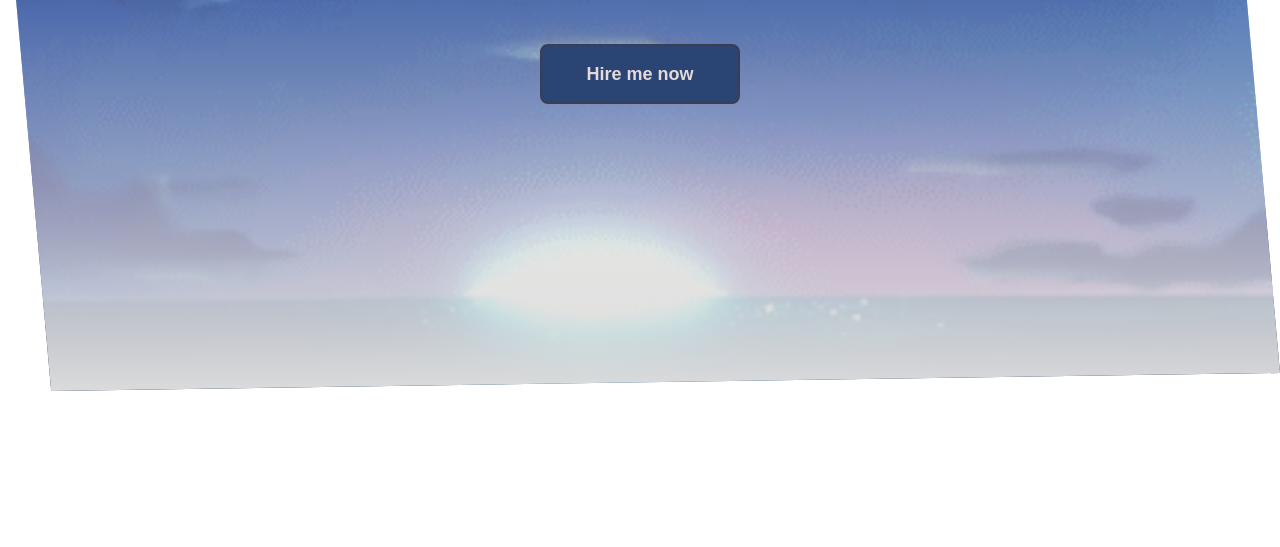
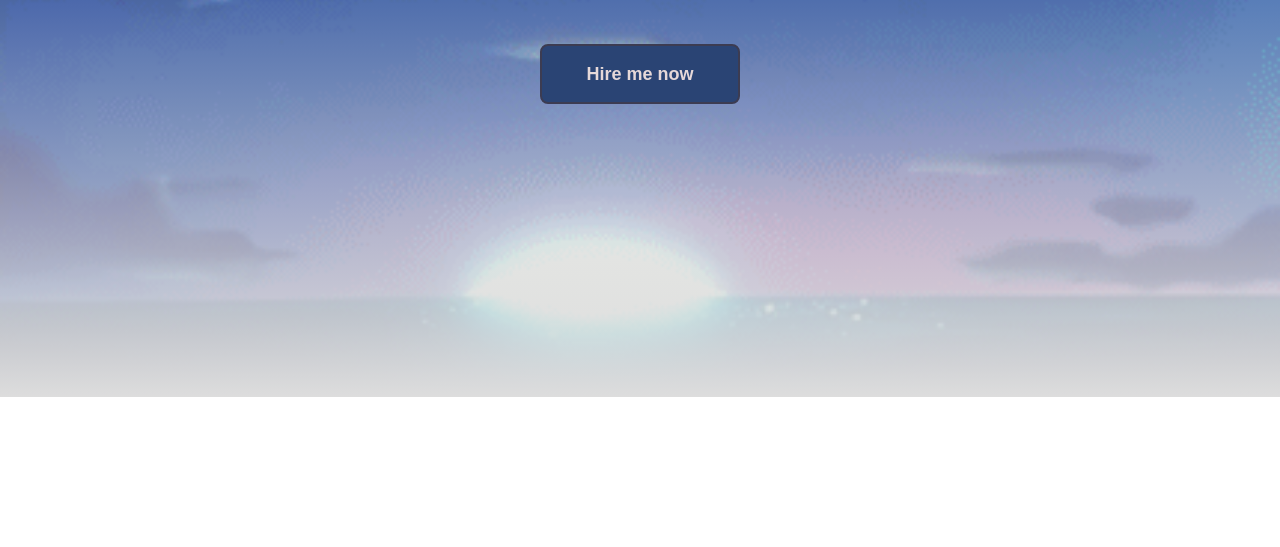
Before and after one commit to sumayaakter533/conceptual-session-1, a plain HTML site: page index.html in a window 1280 px wide. Shown: the part 253-800 px from the top of the page. Drawn offline with Linux system fonts and the light colour scheme.

Commit message:
Comment out clip-path from #heading-parent

```diff
--- a/css/style.css
+++ b/css/style.css
@@ -25,7 +25,7 @@ h1 {
   /* max-width 1100px er mane hocche jodi width 1100px er beshi hoy
   tahole width 1100px e nou r jodi 1100px er kom hoy tahole width 100% nou */
   margin: 50px auto;
-  clip-path: polygon(96% 0, 100% 96%, 4% 99%, 0 4%);
+  /* clip-path: polygon(96% 0, 100% 96%, 4% 99%, 0 4%); */
 }
 
 .btn-parent {
```
